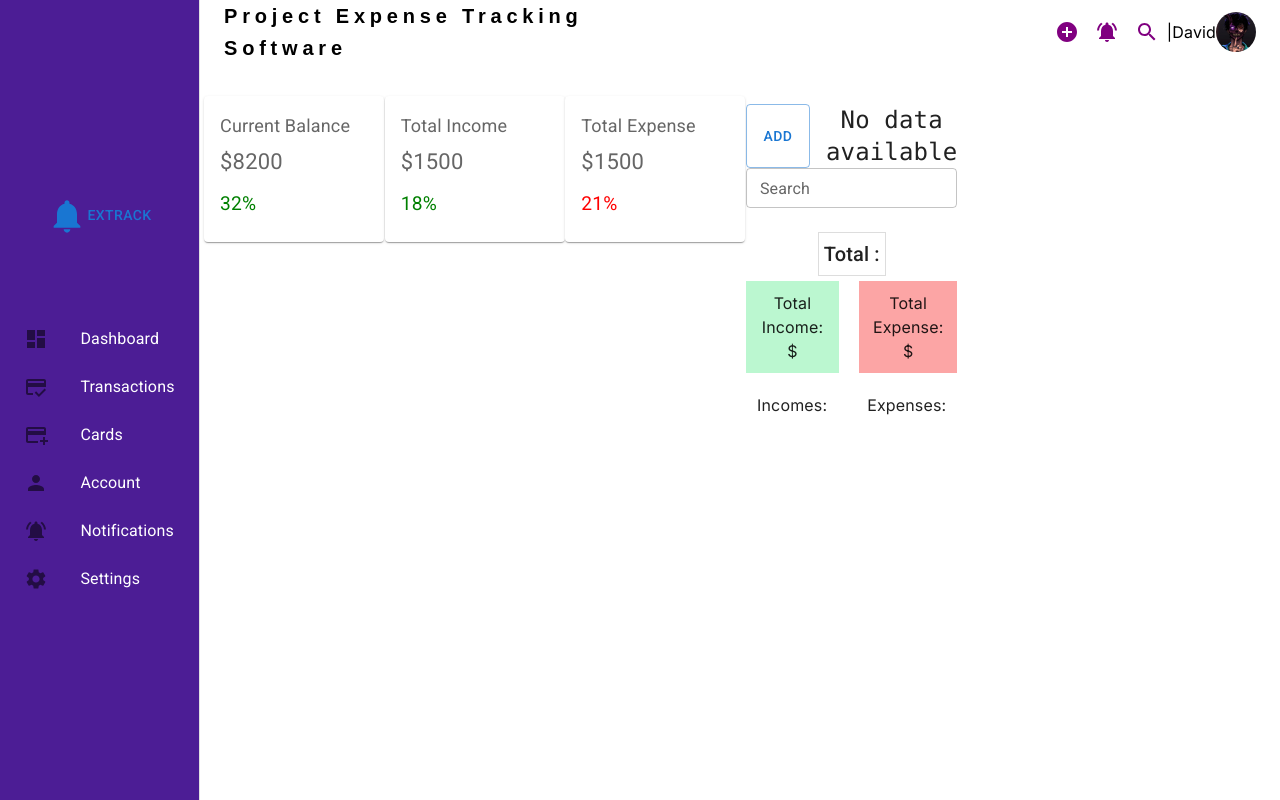
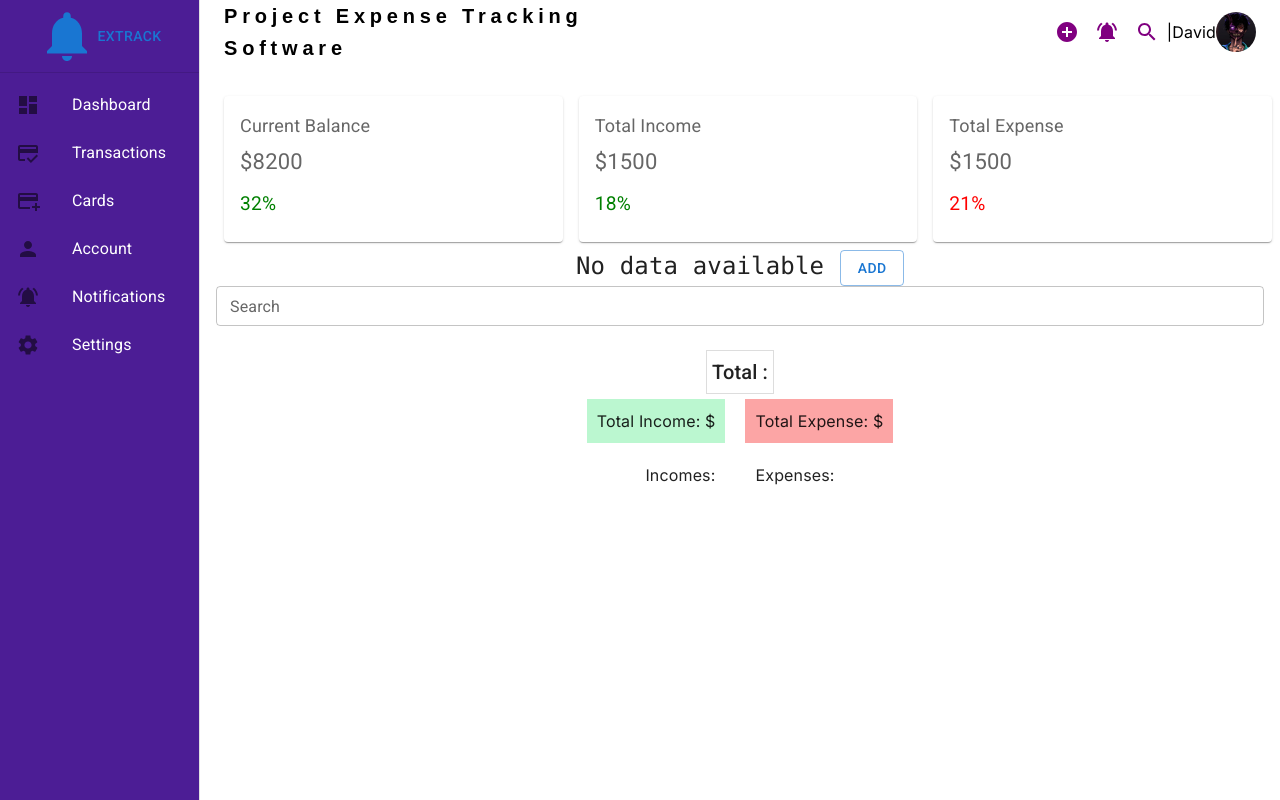
Before and after one commit to Ashikam263/expense-tracker, a Next.js app: page / in a window 1280 px wide. Built offline with nearby package versions, Linux system fonts and the light colour scheme.

Commit message:
Redesigned Ui

```diff
--- a/app/Dashboard/page.jsx
+++ b/app/Dashboard/page.jsx
@@ -168,11 +168,11 @@ const Dashboard = () => {
   return (
     <div className="flex flex-col justify-center items-center">
      <div className="flex justify-between gap-4 text-center mt-2 text-2xl font-mono">
+        <h1 className={data.length > 0 ? 'hidden' : ''}>No data available</h1>
+        <h1 className={data.length > 0 ? '' : 'hidden'}>List of Income & Expense</h1>
         <Button color="primary" variant='outlined' onClick={handleAddDetailsClick} className="mb-5">
           Add
         </Button>
-        <h1 className={data.length > 0 ? 'hidden' : ''}>No data available</h1>
-        <h1 className={data.length > 0 ? '' : 'hidden'}>List of Income & Expense</h1>
       </div>
 
       {showAddDetailsModal && (
@@ -301,8 +301,9 @@ const Dashboard = () => {
         className=""
       />
       {filteredData.length > 0 && (
+        <div style={{ flex: 1 }} className="w-full h-full">
           <TableContainer component={Paper}>
-        <Table sx={{ minWidth: 550 }} aria-label="simple table">
+          <Table sx={{ minWidth: 650 }} aria-label="simple table">
             <TableHead>
               <TableRow>
                 <TableCell>Type</TableCell>
@@ -335,6 +336,7 @@ const Dashboard = () => {
             </TableBody>
           </Table>
           </TableContainer>
+        </div>
       )}
       <br/>
       <Box sx={{ border: '1px solid #ddd', padding: '5px', display: 'flex', justifyContent: 'center' }}>
--- a/app/components/Sidebar.jsx
+++ b/app/components/Sidebar.jsx
@@ -34,9 +34,8 @@ function ResponsiveDrawer(props) {
   const icons = [<DashboardIcon />,<CreditScoreIcon />,<AddCardIcon />,<PersonIcon />,<NotificationsActiveIcon />,<SettingsIcon />];
 
   const drawer = (
-    <div className='flex flex-col items-center justify-center h-screen bg-violet-900'>
-      <Button href='/' className='flex flex-row justify-center text-xl text-white'><NotificationsIcon sx={{ fontSize: 40 }}/> EXTRACK</Button>
-      <Toolbar />
+    <div className='flex flex-col h-screen bg-violet-900 mt-0'>
+      <Button href='/' className='flex flex-row justify-center text-xl text-white mt-0'><NotificationsIcon sx={{ fontSize: 60 }}/> EXTRACK</Button>
       <Divider />
       <List>
         {['Dashboard', 'Transactions', 'Cards', 'Account', 'Notifications', 'Settings'].map((text, index) => (
--- a/app/page.tsx
+++ b/app/page.tsx
@@ -15,16 +15,16 @@ import ResponsiveDrawer from '../app/components/Sidebar';
 // import {Dashboard, incomeTotal, expenseTotal, total} from '../app/Dashboard/page';
 import Dashboard from '../app/Dashboard/page';
 
-
 export default function Home() {
   return (
     <div>
       <Navbar />
+      <div style={{ display: 'flex' }}>
       <ResponsiveDrawer />
 
-      <div style={{marginLeft: '180px', padding: '16px', marginTop: '64px' }}>
+      <div style={{flex: 1, padding: '16px', marginTop: '64px' }}>
         <Grid container spacing={2} sx={{ margin: '0 -8px' }}>
-          <Grid item xs={12} sm={6} md={2}>
+          <Grid item xs={12} sm={6} md={4}>
             <Card sx={{ minWidth: 180 }} className='bg-emerald-100 text-white'>
               <CardContent>
                 <Typography sx={{ fontSize: 18 }} color="text.secondary" gutterBottom>
@@ -40,7 +40,7 @@ export default function Home() {
               </CardContent>
             </Card>
           </Grid>
-          <Grid item xs={12} sm={6} md={2}>
+          <Grid item xs={12} sm={6} md={4}>
             <Card sx={{ minWidth: 180 }} className='bg-rose-100 '>
               <CardContent>
                 <Typography sx={{ fontSize: 18 }} color="text.secondary" gutterBottom>
@@ -56,7 +56,7 @@ export default function Home() {
               </CardContent>
             </Card>
           </Grid>
-          <Grid item xs={12} sm={6} md={2}>
+          <Grid item xs={12} sm={6} md={4}>
             <Card sx={{ minWidth: 180 }} className='bg-blue-100'>
               <CardContent>
                 <Typography sx={{ fontSize: 18 }} color="text.secondary" gutterBottom>
@@ -72,14 +72,19 @@ export default function Home() {
               </CardContent>
             </Card>
           </Grid>
-          <Grid container item xs={12} sm={6} md={1}>
-            <Dashboard />
-          </Grid>
         </Grid>
+
+        <div style={{ flex: 1 }}>
+          <Dashboard />
+        </div>
+{/*
+        <Grid container item xs={12} sm={6} md={4} className=''>
+          <Dashboard />
+        </Grid> */}
       </div>
 
 
-
+      </div>
     </div>
   );
 }
```
Lines whose indentation alone changed are shown as unchanged.
